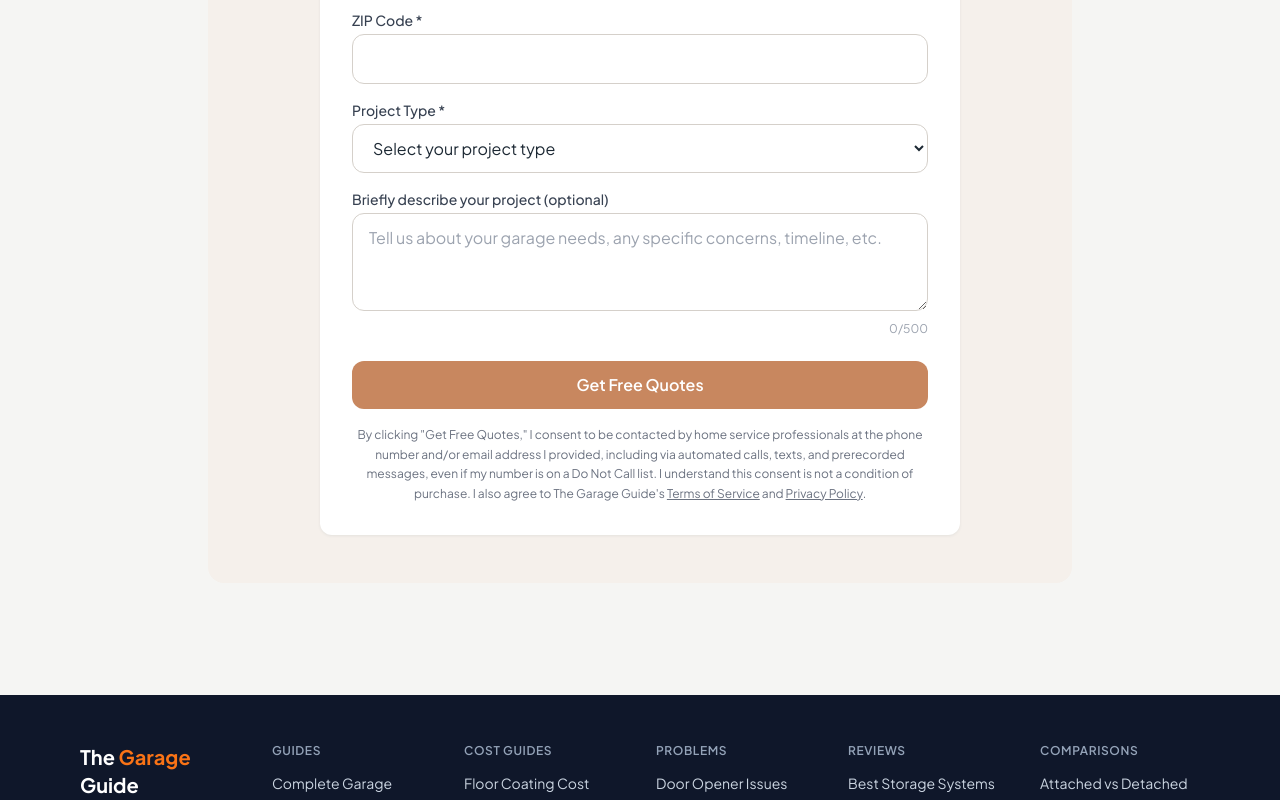
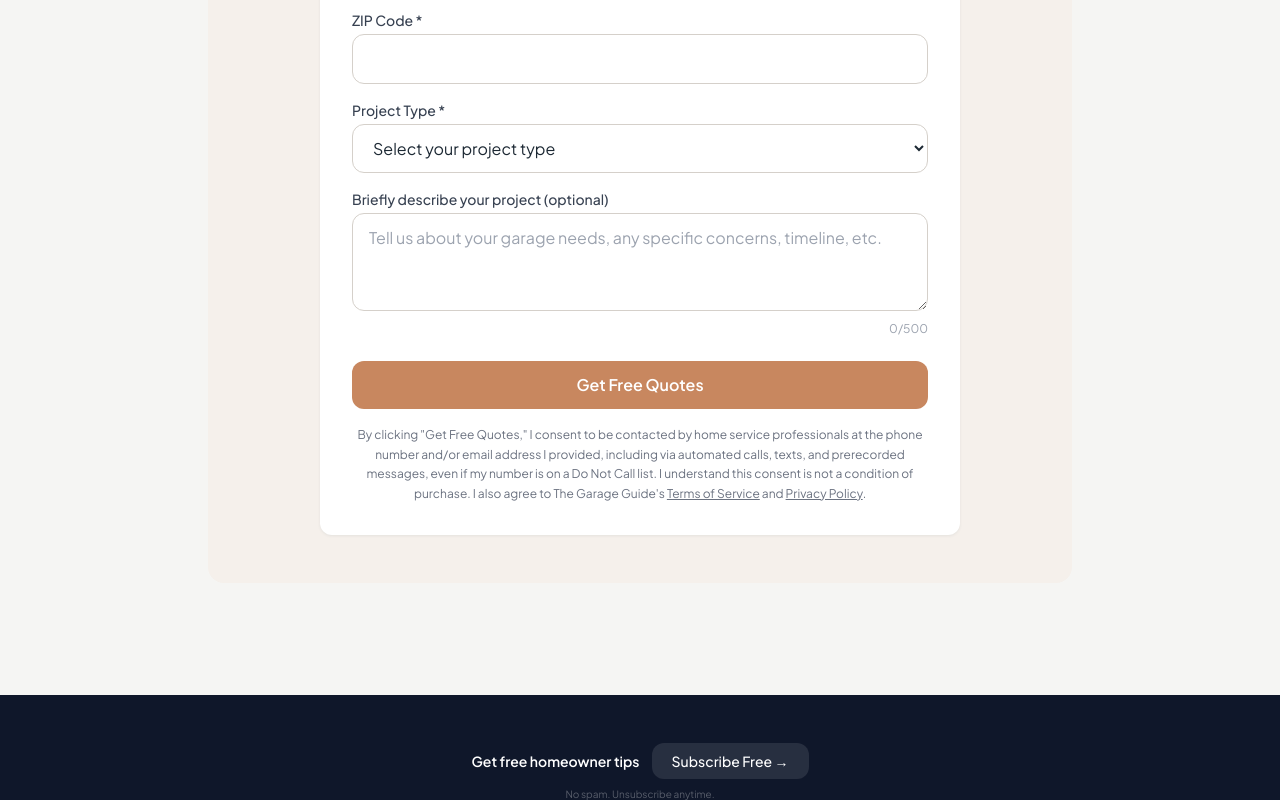
Before and after one commit to thebasementguide2026/thegarage.guide-, a Next.js app: page /guides/ev-charger-installation in a window 1280 px wide. Shown: the part 11200-12000 px from the top of the page. Built offline with nearby package versions, Linux system fonts and the light colour scheme.

Commit message:
Add compact email subscribe row to footer

```diff
--- a/components/Footer.tsx
+++ b/components/Footer.tsx
@@ -67,6 +67,21 @@ export default function Footer() {
   return (
     <footer className="bg-slate-900 text-slate-300 mt-16">
       <div className="container mx-auto px-4 max-w-6xl py-12">
+
+        {/* Email Signup Row */}
+        <div className='border-b border-white/10 pb-6 mb-6'>
+          <div className='flex flex-col sm:flex-row items-center justify-center gap-3'>
+            <p className='font-semibold text-white text-sm'>Get free homeowner tips</p>
+            <a
+              href='https://thehomeservicesguide.beehiiv.com/subscribe'
+              className='inline-block px-5 py-2 rounded-lg bg-white/10 hover:bg-white/20 text-white text-sm font-medium transition-colors'
+            >
+              Subscribe Free &rarr;
+            </a>
+          </div>
+          <p className='text-white/30 text-[10px] text-center mt-2'>No spam. Unsubscribe anytime.</p>
+        </div>
+
         <div className="grid grid-cols-2 md:grid-cols-3 lg:grid-cols-6 gap-8">
           {/* Brand Column */}
           <div className="col-span-2 md:col-span-3 lg:col-span-1">
```
